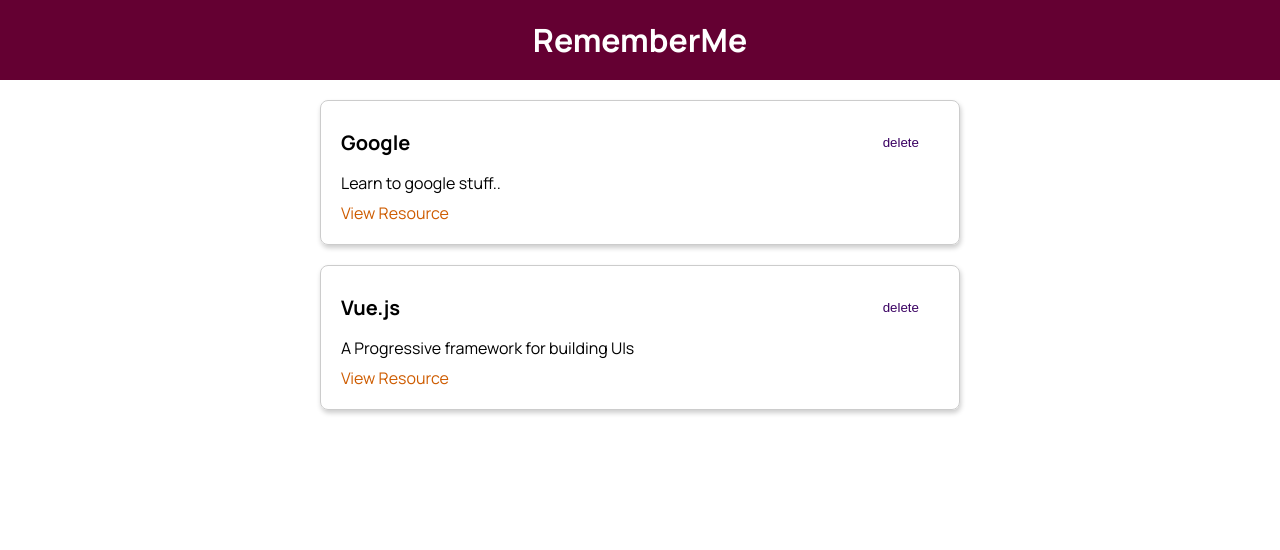
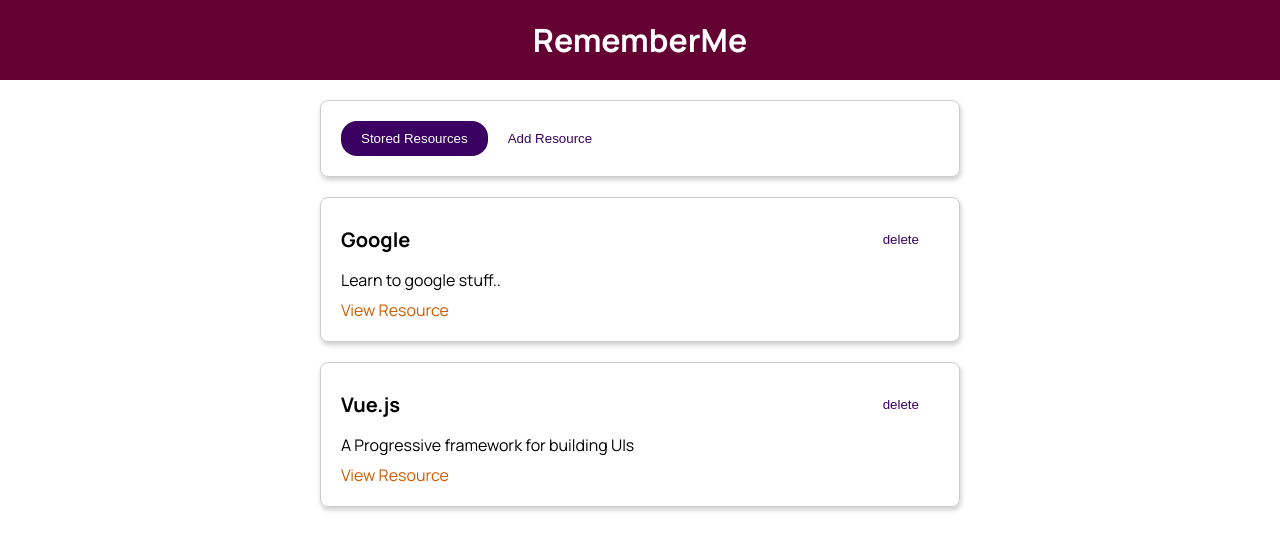
Before and after one commit to VisheshSingh/Learning-resources-vue, a Vue app: page / in a window 1280 px wide. Shown: the top 550 px of the page. Built offline with nearby package versions, Linux system fonts and the light colour scheme.

Commit message:
adding & styling tabs

```diff
--- a/src/App.vue
+++ b/src/App.vue
@@ -1,35 +1,17 @@
 <template>
   <the-header title="RememberMe"></the-header>
-  <stored-resource :resources="storedResources"></stored-resource>
+  <the-resource></the-resource>
 </template>
 
 <script>
 import TheHeader from './components/layouts/TheHeader.vue';
-import StoredResource from './components/learning-resources/StoredResource';
+import TheResource from './components/learning-resources/TheResource';
 
 export default {
   name: 'App',
   components: {
-    StoredResource,
-    TheHeader
-  },
-  data() {
-    return {
-      storedResources: [
-        {
-          id: 1,
-          title: 'Google',
-          description: 'Learn to google stuff..',
-          link: 'https://google.com'
-        },
-        {
-          id: 2,
-          title: 'Vue.js',
-          description: 'A Progressive framework for building UIs',
-          link: 'https://vue.org'
-        }
-      ]
-    };
+    TheHeader,
+    TheResource
   }
 };
 </script>
--- /dev/null
+++ b/src/components/learning-resources/AddResource.vue
@@ -0,0 +1,11 @@
+<template>
+  <h2>Add Resource</h2>
+</template>
+
+<script>
+export default {
+  name: 'AddResource'
+};
+</script>
+
+<style></style>
--- a/src/components/learning-resources/StoredResource.vue
+++ b/src/components/learning-resources/StoredResource.vue
@@ -17,7 +17,7 @@ export default {
   components: {
     LearningResource
   },
-  props: ['resources']
+  inject: ['resources']
 };
 </script>
 
--- /dev/null
+++ b/src/components/learning-resources/TheResource.vue
@@ -0,0 +1,65 @@
+<template>
+  <base-card>
+    <base-button
+      @click="setSelectedTab('stored-resource')"
+      :mode="storedResBtnMode"
+      >Stored Resources</base-button
+    >
+    <base-button @click="setSelectedTab('add-resource')" :mode="addResBtnMode"
+      >Add Resource</base-button
+    >
+  </base-card>
+  <component :is="selectedTab"></component>
+</template>
+
+<script>
+import StoredResource from './StoredResource';
+import AddResource from './AddResource';
+
+export default {
+  name: 'TheResource',
+  components: {
+    StoredResource,
+    AddResource
+  },
+  data() {
+    return {
+      selectedTab: 'stored-resource',
+      storedResources: [
+        {
+          id: 1,
+          title: 'Google',
+          description: 'Learn to google stuff..',
+          link: 'https://google.com'
+        },
+        {
+          id: 2,
+          title: 'Vue.js',
+          description: 'A Progressive framework for building UIs',
+          link: 'https://vue.org'
+        }
+      ]
+    };
+  },
+  provide() {
+    return {
+      resources: this.storedResources
+    };
+  },
+  computed: {
+    storedResBtnMode() {
+      return this.selectedTab === 'stored-resource' ? null : 'flat';
+    },
+    addResBtnMode() {
+      return this.selectedTab === 'add-resource' ? null : 'flat';
+    }
+  },
+  methods: {
+    setSelectedTab(tab) {
+      this.selectedTab = tab;
+    }
+  }
+};
+</script>
+
+<style></style>
```
